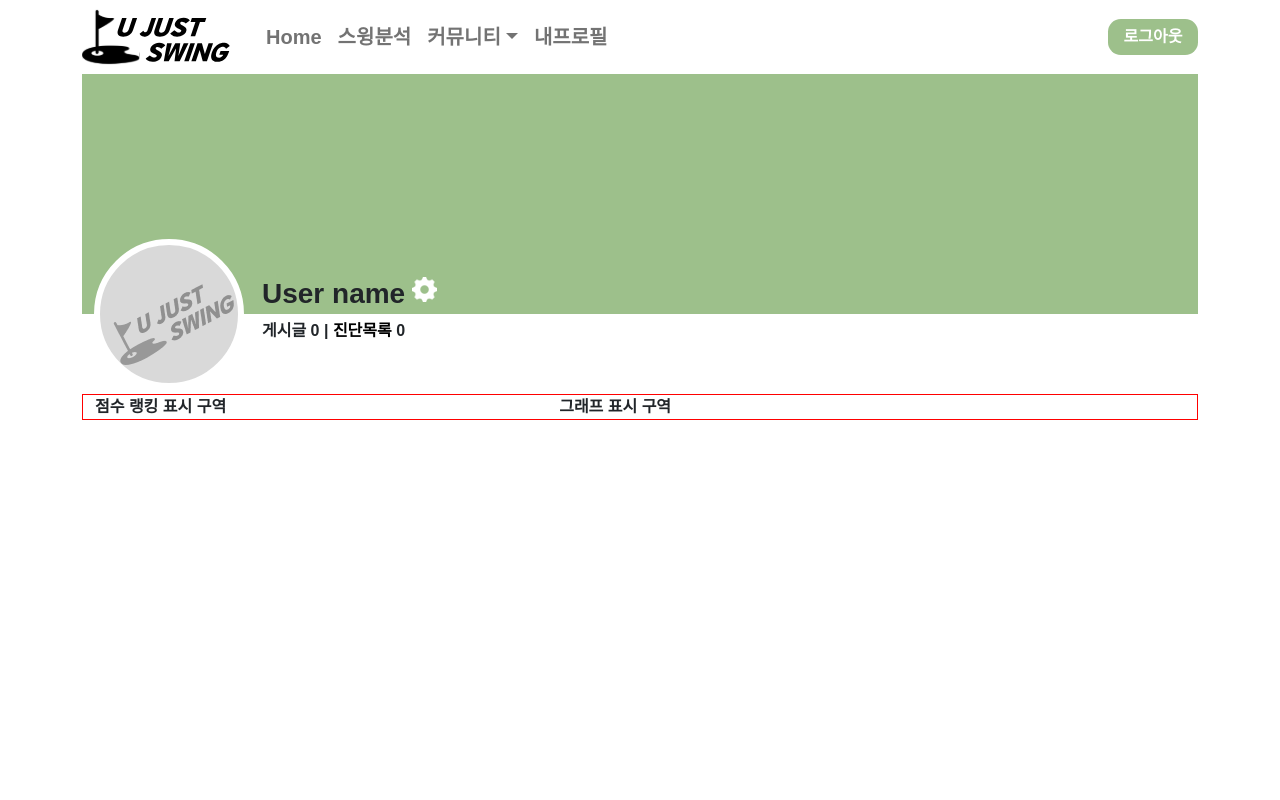
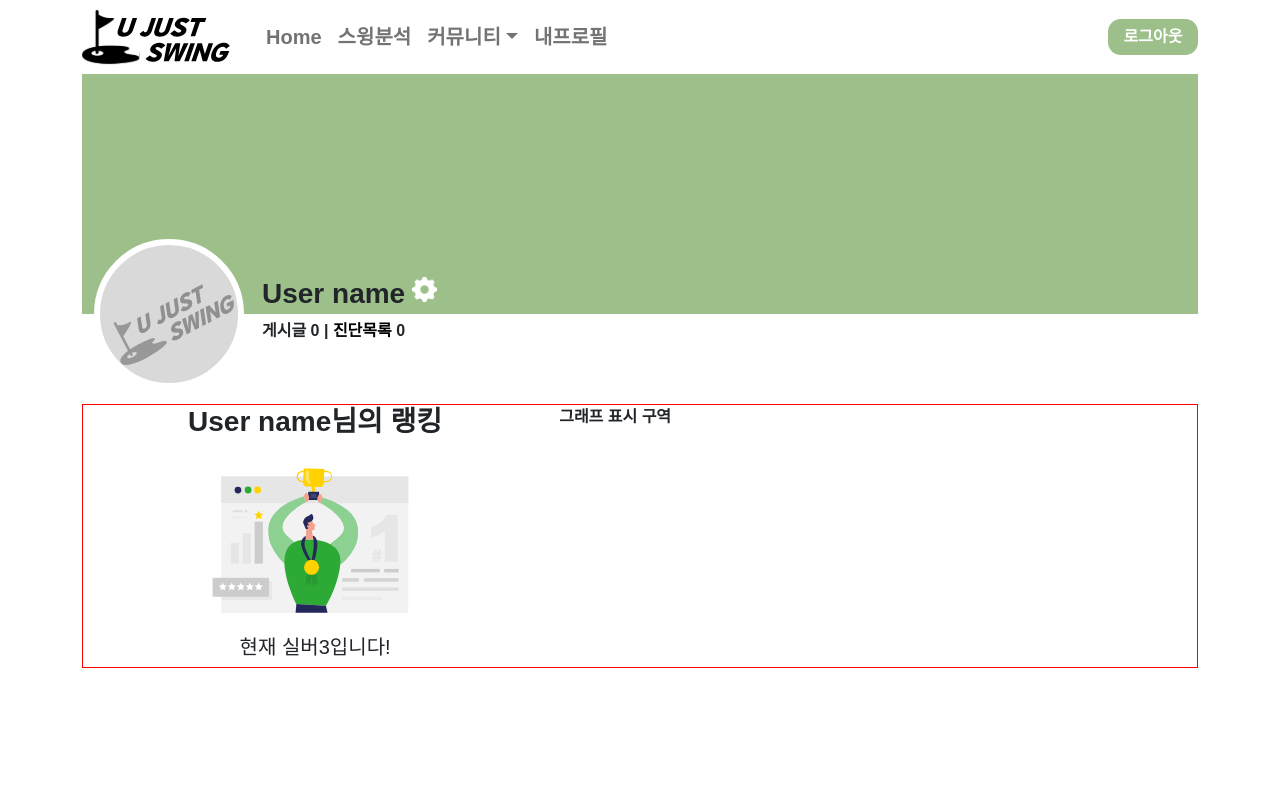
Before and after one commit to HyoJoon-Yang/UJS, a React (Create React App) app in the folder Front/: page /account in a window 1280 px wide. Shown: the top 800 px of the page. Built offline with nearby package versions, Linux system fonts and the light colour scheme.

Commit message:
0326 수정

```diff
--- a/Front/src/components/ComparisonResult.js
+++ b/Front/src/components/ComparisonResult.js
@@ -10,6 +10,7 @@ function ComparisonResult() {
             <p>
                 AI가 분석을 끝마쳤습니다. <br /> 결과를 확인해주세요!
             </p>
+            <h6>자세 일치율: ??.?%</h6>
             <Container id="comparison-result-mov">
                 이 부분에 분석 영상이 출력됩니다.
             </Container>
--- a/Front/src/pages/Account.js
+++ b/Front/src/pages/Account.js
@@ -9,7 +9,7 @@ import { Link } from "react-router-dom";
 function Account() {
     return (
         <Layout>
-            <Container style={{minHeight: '100vh'}}>
+            <Container style={{ minHeight: '100vh' }}>
                 <Container fluid id="account-bg">
                     <div id="profile-img"></div>
 
@@ -21,7 +21,11 @@ function Account() {
                 </Container>
                 <Container fluid id="account-article">
                     <Row>
-                        <Col sm={5}>점수 랭킹 표시 구역</Col>
+                        <Col sm={5} id="user-ranking">
+                            <h3>User name님의 랭킹</h3>
+                            <img src="img/Ranking.svg" alt="ranking svg" style={{ width: "250px" }} />
+                            <h5>현재 실버3입니다!</h5>
+                        </Col>
                         <Col sm={7}>그래프 표시 구역</Col>
                     </Row>
                 </Container>
--- a/Front/src/styles/Account.css
+++ b/Front/src/styles/Account.css
@@ -23,6 +23,15 @@
 }
 
 #account-article {
-    margin-top: 80px;
+    margin-top: 90px;
     border: 1px solid red;
+    margin-bottom: 40px;
 }
+
+#user-ranking {
+    text-align: center;
+}
+
+#user-ranking h3 {
+    font-weight: bold;
+}
--- a/Front/src/styles/ComparisonResult.css
+++ b/Front/src/styles/ComparisonResult.css
@@ -8,7 +8,7 @@
     font-weight: 600;
 }
 
-#comparison-result-container p {
+#comparison-result-container p, h6 {
     margin-top: 20px;
     text-align: center;
 }
```
Also changed, not shown: Front/src/components/layout/Footer.js (+0 -8 lines), Front/public/img/Ranking.svg (added).
